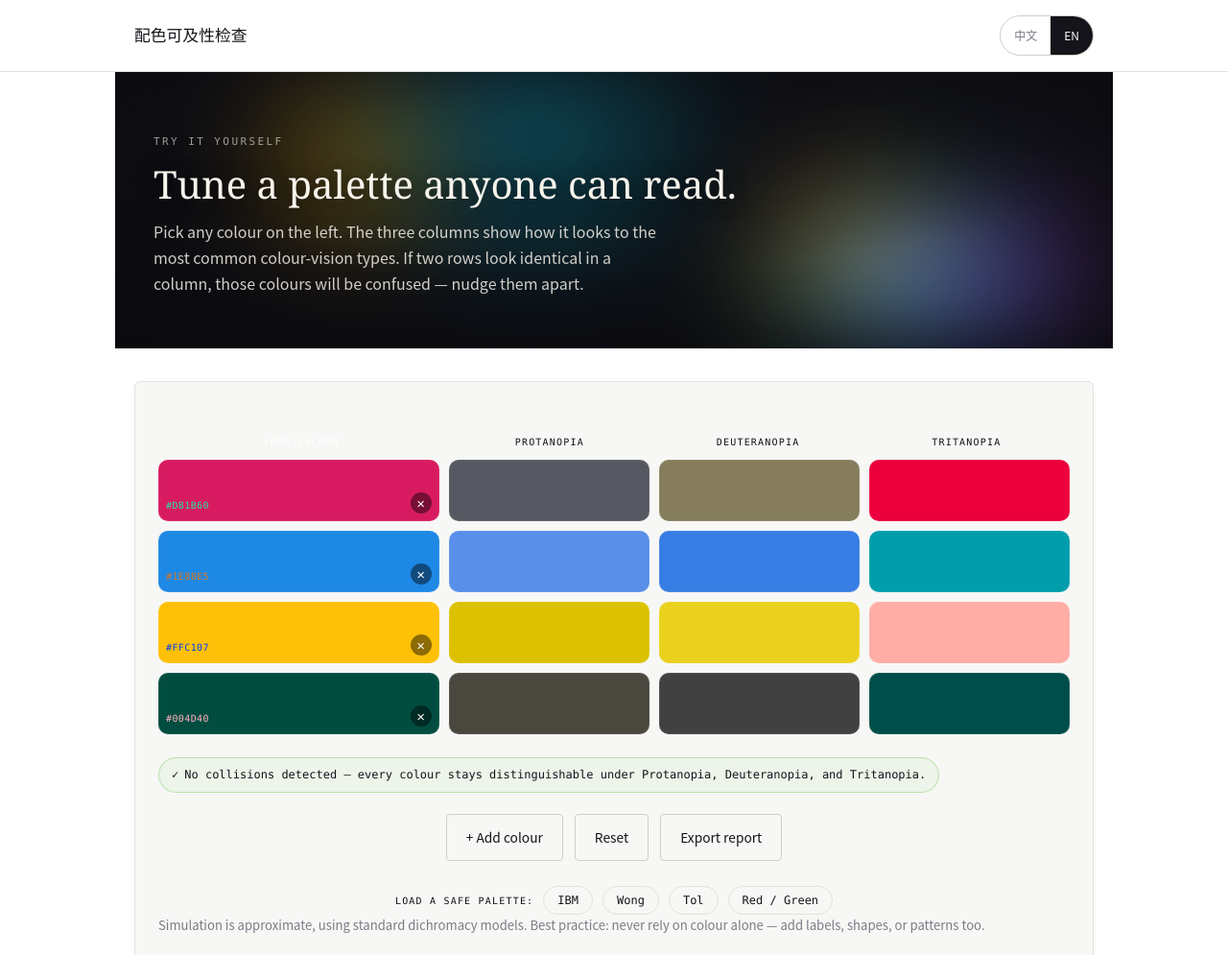
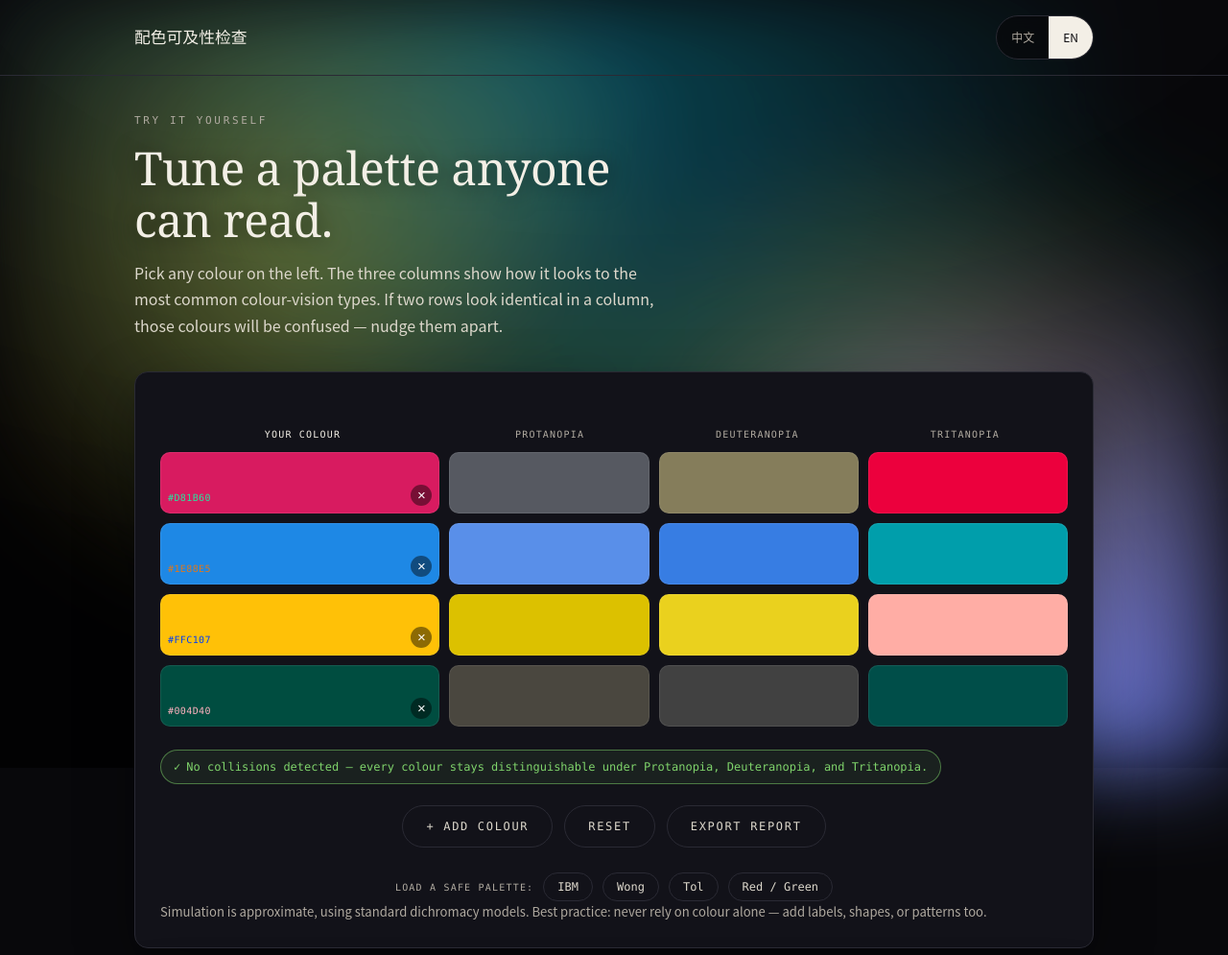
Before and after one commit to fatduckzzz/through-their-eyes-palette, a plain HTML site: page index.html in a window 1280 px wide. Shown: the top 995 px of the page at 96% size. Drawn offline with Linux system fonts and the light colour scheme.

Commit message:
Make the colour field actually visible
Three things were wrong, and together they meant the header just looked black.

The canvas was confined to a header band roughly 270px tall while keeping the
blur(46px) the main site uses across a full viewport. At that size the blur
smears six distinct blobs into one flat dark wash — technically painting,
visibly nothing. The field now covers the viewport the way it does on the main
site, and colour judgement is protected the right way: the panels are opaque
cards, so nothing bleeds through behind the swatches or the uploaded image.

The theme was light while the .ct-* rules lifted from the main site expect its
dark variables. --paper is off-white there and white here, so
.ct-col-lbl.ct-true rendered white on white, and --mute and --dim were never
defined at all. The palette table had been quietly half-broken since the
extraction. Same variable names and values as the main site now, which is what
those rules were written against.

The first frame waited on requestAnimationFrame, which does not fire while a tab
is backgrounded, a window is occluded, or some power-saving modes are active —
leaving a black page that reads as a broken feature. The first frame is painted
synchronously and rAF only takes over the animation; returning to a hidden tab
repaints once so it does not resume from a stale frame.

Co-Authored-By: Claude Opus 5 <noreply@anthropic.com>

```diff
--- a/ambient.js
+++ b/ambient.js
@@ -9,9 +9,10 @@
      全分辨率纯属浪费，缩小后手机上也跑得动。
    - prefers-reduced-motion 时整个模块不启动，连画布都不建。
 
-   这是个检查颜色的工具，所以背景**只铺在页首**，不铺到配色表和
-   分析结果下面——判断颜色的地方必须是中性底色，否则背景会干扰
-   你正在评估的那些颜色。这一点与主站不同，主站的背景是通铺的。
+   背景整屏铺开（与主站相同）。要保护「判断颜色」这件事，靠的是
+   把面板做成不透明卡片，而不是限制背景范围——之前把画布压进一条
+   270px 高的窄带，却照搬了为整屏调的 blur(46px)，六团颜色被糊成
+   一片均匀暗色，等于没有。
    ============================================================ */
 
 (function () {
@@ -26,9 +27,8 @@
   var W = 2, H = 2, SCALE = 0.42;
 
   function resize() {
-    var host = cv.parentNode;
-    W = cv.width = Math.max(2, Math.floor(host.offsetWidth * SCALE));
-    H = cv.height = Math.max(2, Math.floor(host.offsetHeight * SCALE));
+    W = cv.width = Math.max(2, Math.floor(innerWidth * SCALE));
+    H = cv.height = Math.max(2, Math.floor(innerHeight * SCALE));
   }
   resize();
   addEventListener('resize', resize);
@@ -45,7 +45,14 @@
   }
 
   var tt = 0;
-  function frame() {
+
+  /* 第一帧同步画，不等 requestAnimationFrame。
+
+     rAF 在页面不合成帧时不会触发——标签页在后台、窗口被遮住、
+     某些省电模式下都会发生。要是把首帧也交给 rAF，这些情况下
+     背景就是一片纯黑，看起来像是功能坏了。先画一帧，动画再交给
+     rAF 接手。 */
+  function frame(schedule) {
     tt += 0.0022;
     ctx.clearRect(0, 0, W, H);
     ctx.globalCompositeOperation = 'lighter';
@@ -63,7 +70,14 @@
       ctx.arc(x, y, rad, 0, 6.2832);
       ctx.fill();
     }
-    requestAnimationFrame(frame);
+    if (schedule !== false) requestAnimationFrame(frame);
   }
-  requestAnimationFrame(frame);
+
+  frame(false);                 // 首帧立即可见
+  requestAnimationFrame(frame); // 之后交给动画循环
+
+  /* 从后台切回来时补画一帧，避免停在切走那一刻的画面 */
+  document.addEventListener('visibilitychange', function () {
+    if (!document.hidden) frame(false);
+  });
 })();
--- a/index.html
+++ b/index.html
@@ -9,6 +9,7 @@
 <link rel="stylesheet" href="style.css">
 </head>
 <body>
+<canvas id="ambient" aria-hidden="true"></canvas>
 
 <header class="masthead">
   <div class="wrap">
@@ -23,7 +24,6 @@
 <main class="wrap" id="ctool">
 
   <div class="intro">
-    <canvas id="ambient" aria-hidden="true"></canvas>
     <div class="intro-inner">
       <div class="kicker" data-i="ct.kicker"></div>
       <h1 data-i="ct.title"></h1>
--- a/style.css
+++ b/style.css
@@ -1,14 +1,17 @@
 /* ============================================================
    配色可及性检查 — 样式
 
-   基础版式为本站新写；.ct-* 部分抽自主站 through-their-eyes，
-   保持两处工具外观一致。
+   主题与主站 through-their-eyes 保持一致（深色 + 流动彩色背景）。
+   这不只是为了观感统一：从主站抽来的 .ct-* 规则引用的是那边的
+   深色变量（--paper 是米白、--mute/--dim 是灰阶），套在浅色主题上
+   会出现白字白底。同一套变量名和取值，抽来的规则才成立。
    ============================================================ */
 
 :root{
-  --ink:#14141a; --ink-soft:#4a4a55; --ink-faint:#7b7b87;
-  --paper:#ffffff; --panel:#f7f7f5; --line:#e2e2de; --line-2:#cfcfc9;
-  --accent:#b45309; --warn:#7a1f1f; --ok:#14532d;
+  --ink:#08080b; --ink-2:#0e0e13; --card:#121219;
+  --paper:#f3efe6; --dim:#ddd8cc; --mute:#b0aaa0; --line:#2a2a34;
+  --achro:#cfcabd; --protan:#ff5b4a; --deutan:#7fd36b; --tritan:#46a6ff; --gold:#ffb24a;
+  --warn:#ffb24a; --ok:#7fd36b; --accent:var(--gold);
   --serif:Georgia,"Songti SC","SimSun",serif;
   --sans:"PingFang SC","Hiragino Sans GB","Microsoft YaHei","Noto Sans CJK SC",system-ui,sans-serif;
   --mono:ui-monospace,SFMono-Regular,Menlo,Consolas,monospace;
@@ -16,75 +19,115 @@
 }
 
 *{box-sizing:border-box;margin:0;padding:0}
-body{background:var(--paper);color:var(--ink);font-family:var(--sans);
-  line-height:1.7;-webkit-font-smoothing:antialiased}
+html,body{min-height:100%}
+body{background:var(--ink);color:var(--paper);font-family:var(--sans);
+  line-height:1.7;-webkit-font-smoothing:antialiased;overflow-x:hidden}
 .wrap{width:var(--measure);margin:0 auto;padding:0 20px}
 
-.masthead{border-bottom:1px solid var(--line);padding:16px 0;margin-bottom:34px}
+/* ── 流动的彩色背景 ─────────────────────────────────────────
+   与主站同一套：整屏铺开、screen 混合、重模糊。之前把它压进一条
+   270px 高的窄带里，却照搬了为整屏调的 blur(46px)——在那么矮的
+   区域里六团颜色被糊成一片均匀暗色，等于没有。铺满视口才成立。
+
+   下面的面板用不透明底色盖住它。这是判断颜色的工具，色块背后
+   必须是中性底，不能让背景渗上来影响判断。
+   ────────────────────────────────────────────────────────── */
+#ambient{position:fixed;inset:0;z-index:-1;width:100%;height:100%;
+  opacity:.82;filter:blur(46px) saturate(150%);pointer-events:none;mix-blend-mode:screen}
+body::before{content:"";position:fixed;inset:0;z-index:-1;pointer-events:none;
+  background:radial-gradient(120% 90% at 50% -10%,transparent 45%,rgba(0,0,0,.72) 100%)}
+
+@media(prefers-reduced-motion:reduce){
+  #ambient{display:none}
+  body{background:
+    radial-gradient(50% 60% at 15% 12%,rgba(255,91,74,.22),transparent 60%),
+    radial-gradient(45% 55% at 82% 20%,rgba(70,166,255,.20),transparent 60%),
+    radial-gradient(55% 60% at 50% 88%,rgba(127,211,107,.16),transparent 60%),
+    var(--ink);}
+}
+
+/* ── 版头 ─────────────────────────────────────────────────── */
+.masthead{border-bottom:1px solid var(--line);padding:16px 0;margin-bottom:38px}
 .masthead .wrap{display:flex;align-items:center;justify-content:space-between;gap:16px}
-.brand{font-family:var(--serif);font-size:1.05rem}
+.brand{font-family:var(--serif);font-size:1.05rem;color:var(--paper)}
 
-#langtoggle{display:flex;border:1px solid var(--line-2);border-radius:999px;overflow:hidden}
-#langtoggle button{font:inherit;font-size:12px;padding:9px 14px;min-height:40px;
-  border:0;background:transparent;color:var(--ink-faint);cursor:pointer}
-#langtoggle button.on{background:var(--ink);color:var(--paper)}
+#langtoggle{display:flex;border:1px solid var(--line);border-radius:999px;overflow:hidden;
+  background:rgba(8,8,11,.7);-webkit-backdrop-filter:blur(8px);backdrop-filter:blur(8px)}
+#langtoggle button{font:inherit;font-size:12px;padding:11px 15px;min-height:44px;
+  border:0;background:transparent;color:var(--mute);cursor:pointer;transition:.2s}
+#langtoggle button.on{background:var(--paper);color:var(--ink)}
 
-.intro{margin-bottom:30px}
-.kicker{font-family:var(--mono);font-size:11px;letter-spacing:.22em;
-  text-transform:uppercase;color:var(--ink-faint);margin-bottom:10px}
-h1{font-family:var(--serif);font-weight:400;font-size:clamp(1.7rem,4vw,2.5rem);
-  line-height:1.2;margin-bottom:12px}
-h2{font-family:var(--serif);font-weight:400;font-size:1.3rem;margin-bottom:6px}
-.lede{color:var(--ink-soft);max-width:60ch}
-.mono-note{font-size:.82rem;color:var(--ink-faint);line-height:1.65}
+/* ── 页首 ─────────────────────────────────────────────────── */
+.intro{margin-bottom:34px}
+.intro-inner{max-width:64ch}
+.kicker{font-family:var(--mono);font-size:11px;letter-spacing:.24em;
+  text-transform:uppercase;color:var(--mute);margin-bottom:12px}
+h1{font-family:var(--serif);font-weight:400;font-size:clamp(1.9rem,4.6vw,3rem);
+  line-height:1.14;letter-spacing:-.01em;margin-bottom:14px;
+  text-shadow:0 2px 22px rgba(0,0,0,.5)}
+h2{font-family:var(--serif);font-weight:400;font-size:1.35rem;margin-bottom:6px}
+.lede{color:var(--dim);max-width:62ch}
+.mono-note{font-size:.82rem;color:var(--mute);line-height:1.68}
 
-.panel{border:1px solid var(--line);border-radius:6px;padding:24px;margin-bottom:28px;
-  background:var(--panel)}
+/* ── 面板：不透明卡片，挡住背景 ───────────────────────────── */
+.panel{background:var(--card);border:1px solid var(--line);border-radius:14px;
+  padding:26px;margin-bottom:26px;
+  box-shadow:0 22px 60px rgba(0,0,0,.35)}
 
-.btn{display:inline-flex;align-items:center;gap:8px;font:inherit;font-size:.86rem;
-  padding:12px 20px;min-height:44px;border-radius:4px;cursor:pointer;
-  border:1px solid var(--ink);background:var(--ink);color:var(--paper)}
-.btn.ghost{background:transparent;color:var(--ink);border-color:var(--line-2)}
-.btn:focus-visible,#langtoggle button:focus-visible{outline:2px solid var(--accent);outline-offset:2px}
+.btn{display:inline-flex;align-items:center;gap:9px;font-family:var(--mono);
+  font-size:12px;letter-spacing:.14em;text-transform:uppercase;
+  padding:14px 24px;min-height:44px;border-radius:40px;cursor:pointer;
+  border:none;background:var(--paper);color:var(--ink);transition:.25s}
+.btn.ghost{background:transparent;color:var(--dim);border:1px solid var(--line)}
+.btn.ghost:hover{color:var(--paper);border-color:var(--paper)}
+.btn:focus-visible,#langtoggle button:focus-visible{outline:2px solid var(--gold);outline-offset:3px}
+html[lang="zh"] .btn{font-family:var(--sans);letter-spacing:.05em;text-transform:none;font-size:.86rem}
 
 .ct-img-head{display:flex;gap:18px;align-items:flex-start;justify-content:space-between;
   flex-wrap:wrap;margin-bottom:10px}
 .ct-img-upload{flex:0 0 auto}
 .privacy{margin-top:14px}
 
-/* ── 分析结果 ───────────────────────────────────────────── */
-
-.an-status{margin:22px 0 16px;padding:13px 16px;border-radius:4px;font-size:.92rem;
-  border-left:4px solid var(--line-2);background:#fff}
-.an-status.is-clean{border-left-color:var(--ok)}
-.an-status.is-warn{border-left-color:var(--warn)}
+/* ── 分析结果 ─────────────────────────────────────────────── */
+.an-status{margin:22px 0 18px;padding:14px 17px;border-radius:10px;font-size:.92rem;
+  border-left:4px solid var(--line);background:rgba(8,8,11,.5)}
+.an-status.is-clean{border-left-color:var(--deutan)}
+.an-status.is-warn{border-left-color:var(--gold)}
 
 .an-layout{display:grid;grid-template-columns:minmax(0,1fr) minmax(0,1fr);gap:26px;align-items:start}
 @media(max-width:820px){.an-layout{grid-template-columns:1fr}}
 
 .an-figure{margin:0}
-.an-figure canvas{width:100%;height:auto;border:1px solid var(--line-2);
-  border-radius:4px;background:#fff;display:block}
-.an-figure figcaption{margin-top:9px}
+/* 上传的图放在白底上：那是被检查的对象，背后必须中性 */
+.an-figure canvas{width:100%;height:auto;display:block;border-radius:8px;
+  border:1px solid var(--line);background:#fff}
+.an-figure figcaption{margin-top:10px}
 
-.an-findings{display:flex;flex-direction:column;gap:16px}
-.an-row{border:1px solid var(--line);border-radius:4px;padding:14px 16px;background:#fff}
-.an-row-head{display:flex;align-items:center;gap:9px;flex-wrap:wrap;margin-bottom:7px}
-.an-row-title{font-family:var(--mono);font-size:.82rem}
-.an-row-detail{font-size:.88rem;color:var(--ink-soft)}
-.an-row-fix{display:flex;align-items:center;gap:9px;margin-top:9px;padding-top:9px;
-  border-top:1px dashed var(--line);font-size:.88rem}
-.an-row-fix.is-nofix{color:var(--warn)}
+.an-findings{display:flex;flex-direction:column;gap:14px}
+.an-row{border:1px solid var(--line);border-radius:10px;padding:15px 17px;background:rgba(8,8,11,.45)}
+.an-row-head{display:flex;align-items:center;gap:9px;flex-wrap:wrap;margin-bottom:8px}
+.an-row-title{font-family:var(--mono);font-size:.8rem;color:var(--dim)}
+.an-row-detail{font-size:.88rem;color:var(--dim)}
+.an-row-fix{display:flex;align-items:center;gap:9px;margin-top:10px;padding-top:10px;
+  border-top:1px dashed var(--line);font-size:.88rem;color:var(--dim)}
+.an-row-fix.is-nofix{color:var(--gold)}
 
 .an-badge{display:inline-flex;align-items:center;justify-content:center;
-  width:22px;height:22px;border-radius:50%;background:var(--ink);color:var(--paper);
+  width:22px;height:22px;border-radius:50%;background:var(--paper);color:var(--ink);
   font-family:var(--mono);font-size:12px;font-weight:700;flex:0 0 auto}
-.an-sw{width:20px;height:20px;border-radius:3px;border:1px solid rgba(0,0,0,.28);flex:0 0 auto}
+.an-sw{width:20px;height:20px;border-radius:4px;border:1px solid rgba(255,255,255,.3);flex:0 0 auto}
+.an-sev{font-family:var(--mono);font-size:10.5px;letter-spacing:.08em;padding:4px 10px;
+  border-radius:999px;border:1px solid currentColor;white-space:nowrap}
+.an-sev.is-high{color:var(--protan)}
+.an-sev.is-moderate{color:var(--gold)}
+.an-caveat{margin-top:2px;padding-top:12px;border-top:1px solid var(--line)}
+.an-caveat + .an-caveat{margin-top:8px;padding-top:0;border-top:0}
 
-.an-caveat{margin-top:4px;padding-top:12px;border-top:1px solid var(--line)}
+.colophon{border-top:1px solid var(--line);padding:26px 0 64px;color:var(--mute);font-size:.85rem}
+.colophon a{color:var(--dim)}
+.colophon a:hover{color:var(--paper)}
 
-.colophon{border-top:1px solid var(--line);padding:24px 0 60px;color:var(--ink-faint);font-size:.85rem}
-.colophon a{color:inherit}
+@media(hover:none){.btn:hover,.ct-preset:hover{transform:none}}
 
 /* ============================================================
    以下抽自主站 style.css
@@ -143,47 +186,3 @@ html[lang="zh"] #ctool .ct-img-panel-lbl{font-family:var(--sans);letter-spacing:
   .btn:hover,.choice:hover,.vcard:hover,.brow:hover,.qnav-btn:hover,
   .ct-preset:hover,.ct-cell:hover{transform:none}
 }
-
-/* ============================================================
-   页首的流动彩色背景（ambient.js）
-
-   跟主站同一套视觉，但**只铺在页首**。下面的配色表和分析结果
-   保持中性底色——这是个判断颜色的工具，背景一旦有颜色，就会干扰
-   你正在评估的那些颜色。同理，画布上叠了一层暗色渐变收住底部，
-   让文字在任何一帧上都读得清。
-   ============================================================ */
-
-.intro{
-  position:relative;isolation:isolate;overflow:hidden;
-  margin:-34px -20px 34px;padding:64px 20px 54px;
-  background:#0c0c11;color:#f3efe6;
-}
-.intro-inner{position:relative;z-index:2;width:var(--measure);margin:0 auto;padding:0 20px}
-.intro .kicker{color:rgba(243,239,230,.62)}
-.intro h1{color:#f7f4ec;text-shadow:0 2px 20px rgba(0,0,0,.5)}
-.intro .lede{color:rgba(243,239,230,.86)}
-
-#ambient{
-  position:absolute;inset:0;z-index:0;width:100%;height:100%;
-  opacity:.82;filter:blur(46px) saturate(150%);
-  mix-blend-mode:screen;pointer-events:none;
-}
-/* 收边：四周压暗，文字不会撞上某一团高亮 */
-.intro::after{
-  content:"";position:absolute;inset:0;z-index:1;pointer-events:none;
-  background:radial-gradient(120% 100% at 50% 30%,transparent 40%,rgba(8,8,12,.72) 100%);
-}
-
-@media(prefers-reduced-motion:reduce){
-  /* 不跑动画时给一层静态渐变，免得页首变成一块纯黑 */
-  #ambient{display:none}
-  .intro{background:
-    radial-gradient(60% 80% at 18% 22%,rgba(255,91,74,.30),transparent 60%),
-    radial-gradient(55% 75% at 78% 30%,rgba(70,166,255,.28),transparent 60%),
-    radial-gradient(60% 80% at 50% 90%,rgba(127,211,107,.24),transparent 60%),
-    #0c0c11;}
-}
-
-@media(max-width:620px){
-  .intro{padding:44px 20px 38px}
-}
```
